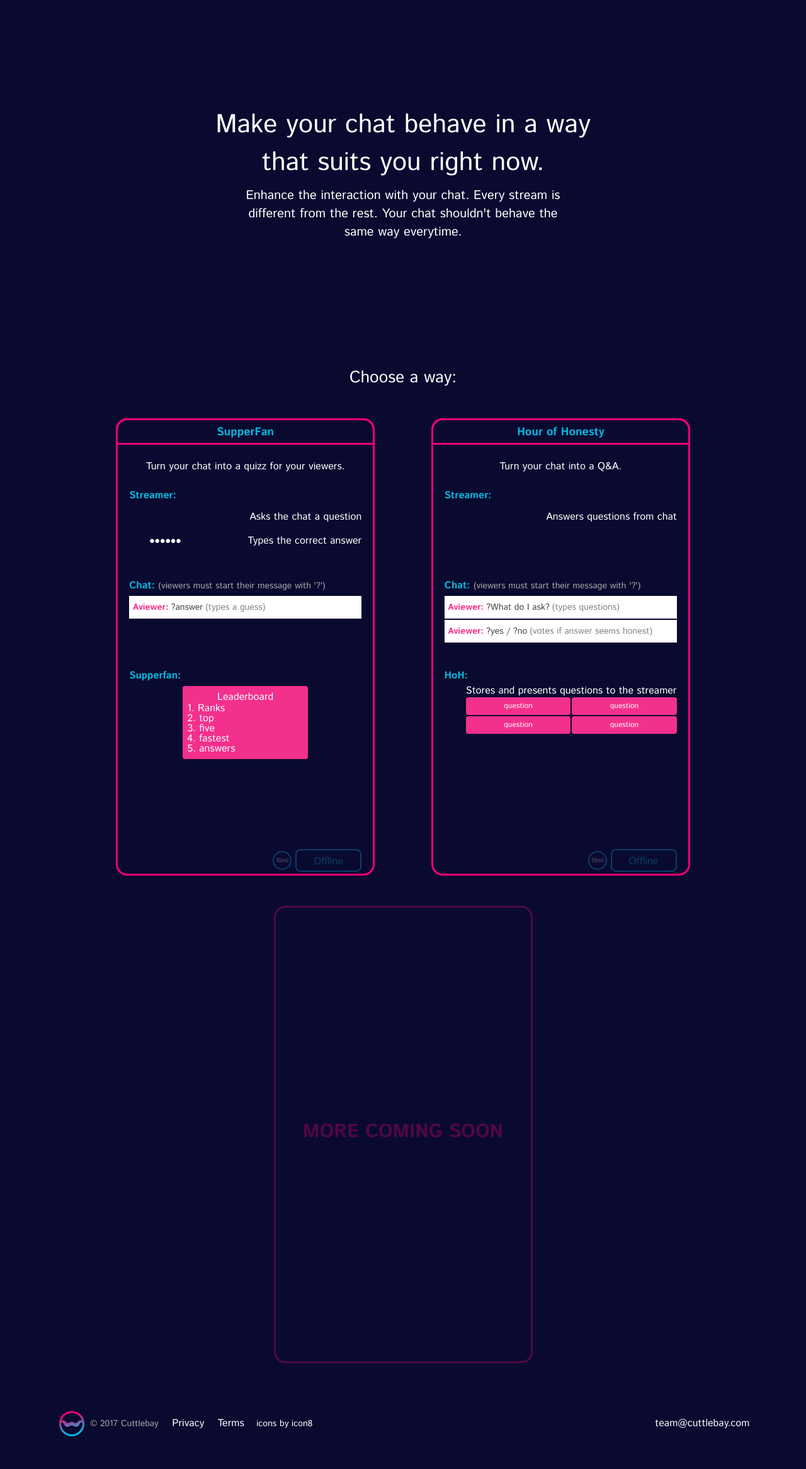
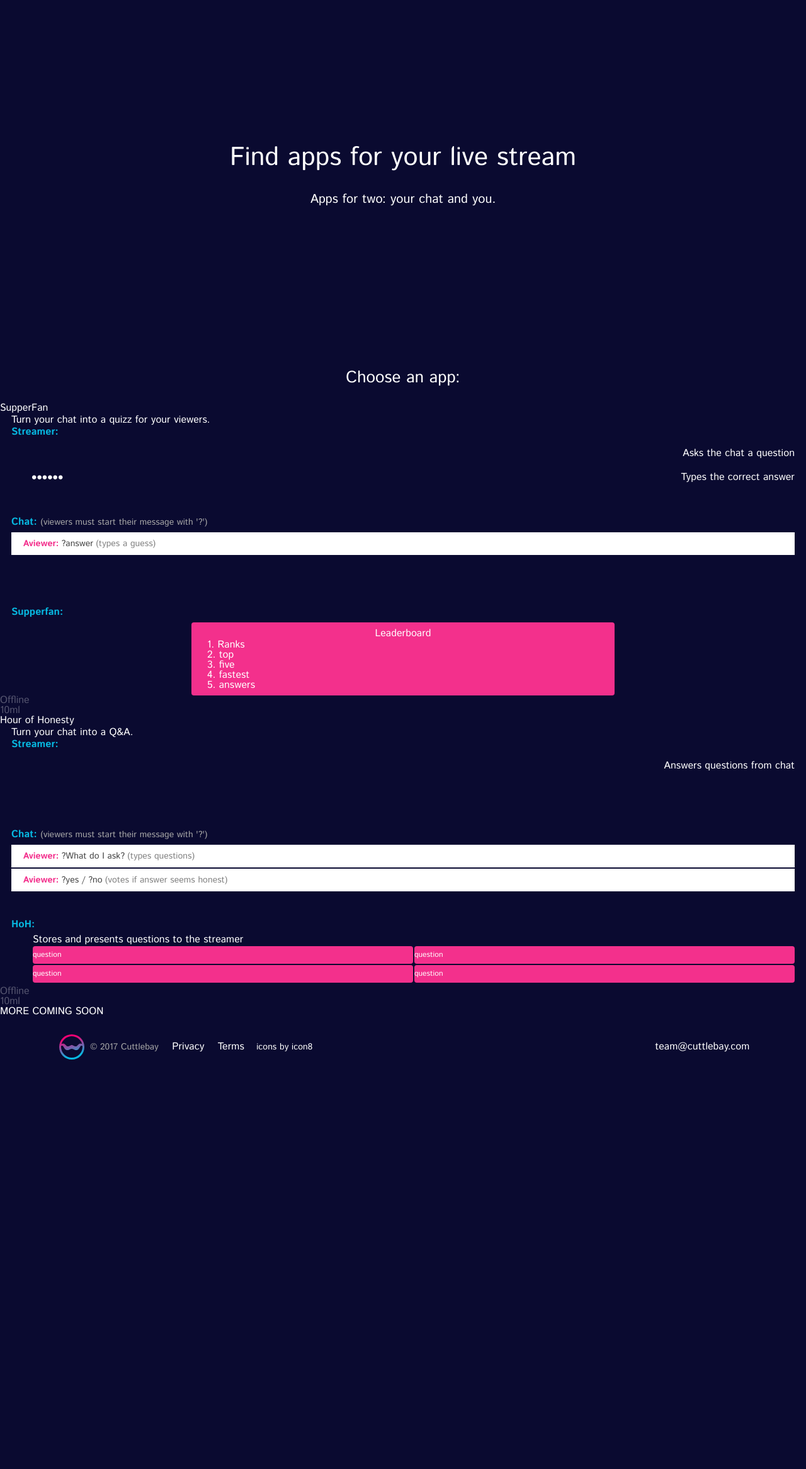
Before and after one commit to CuttleFysh/cuttlet, a Django app: page / in a window 1280 px wide. Shown: the part 48-2380 px from the top of the page at 63% size. After the commit the page ends 1730 px from the top, so only its background shows below. Run offline with Django 3.2, Linux system fonts and the light colour scheme; the visitor is signed in with stand-in values (Sample User, id 1); some libraries are stand-ins or nearby versions.

Commit message:
Change way to app

```diff
--- a/cuttlet_home/models.py
+++ b/cuttlet_home/models.py
@@ -7,7 +7,7 @@ class Profile(models.Model):
     user = models.OneToOneField(User, on_delete=models.CASCADE, editable=False)
     name = models.TextField(default='')
     account_type = models.TextField(default='')
-    thumbnail_url = models.TextField(default='http://via.placeholder.com/36.png/8ADCE5?text=+');
+    thumbnail_url = models.TextField(default='https://via.placeholder.com/36.png/07B8E1?text=+');
     juice_ml = models.IntegerField(default=100)
     all_juice = models.IntegerField(default=0)
 
--- a/cuttlet_home/templates/cuttlet_home/base.html
+++ b/cuttlet_home/templates/cuttlet_home/base.html
@@ -59,7 +59,7 @@
                         <span>Thank you for joining us this early!!</span><br><br>
                         During the BETA your Juice ml
                         will stay the same.<br>
-                        Also, every different <b>way</b> you use to
+                        Also, every different <b>app</b> you use to
                         change your chat won't consume
                         any Juice.<br><br>
                         We are working hard to give you the best experience.<br>
--- a/cuttlet_home/templates/cuttlet_home/home.html
+++ b/cuttlet_home/templates/cuttlet_home/home.html
@@ -3,7 +3,7 @@
 
 {% block meta %}
     <title>Cuttlebay</title>
-    <meta name="description" content="Make your chat behave in a way that suits you right now. Enhance the interaction with your chat. Every stream is different from the rest. Your chat shouldn't behave the same way everytime."/>
+    <meta name="description" content="Find apps for your live stream. Apps for two: your chat and you."/>
 {% endblock %}
 
 {% block styles %}
@@ -14,21 +14,19 @@
     {% csrf_token %}
     <div id="explanation">
         <p>
-            Make your chat behave in a way that suits you right now.<br>
+            Find apps for your live stream<br>
             <span>
-                Enhance the interaction with your chat.
-                Every stream is different from the rest.
-                Your chat shouldn't behave the same way everytime.
+                Apps for two: your chat and you.
             </span>
         </p>
     </div>
     <div id="title_choose">
-        {% if user.is_authenticated %}Choose a way:{% else %}Login to choose a way:{% endif %}
+        {% if user.is_authenticated %}Choose an app:{% else %}Login to choose an app:{% endif %}
     </div>
-    <div id="container_all_ways">
-        <div id="supperfan_container" class="container_way">
-            <div class="title_way">SupperFan</div>
-            <div class="explanation_way container_concern">
+    <div id="container_all_apps">
+        <div id="supperfan_container" class="container_app">
+            <div class="title_app">SupperFan</div>
+            <div class="explanation_app container_concern">
                 <span>Turn your chat into a quizz for your viewers.</span>
             </div>
             <div class="concern_streamer container_concern">
@@ -55,7 +53,7 @@
                     </div>
                 </div>
             </div>
-            <div class="concern_way container_concern">
+            <div class="concern_app container_concern">
                 <div class="title_concern">Supperfan:</div>
                 <div class="content_concern">
                     <div class="element_ranks">
@@ -69,14 +67,14 @@
                 </div>
             </div>
             {% if user.is_authenticated %}
-                <a class="button_start button_trigger_way" onclick="return startWay(10)" href="/supperfan/new/">Start</a>
-                <div class="button_start_offline button_trigger_way">Offline</div>
-                <div class="label_cost_way label_cost_off" data-ml="10">10ml</div>
+                <a class="button_start button_trigger_app" onclick="return startApp(10)" href="/supperfan/new/">Start</a>
+                <div class="button_start_offline button_trigger_app">Offline</div>
+                <div class="label_cost_app label_cost_off" data-ml="10">10ml</div>
             {% endif %}
         </div><!--
-        --><div id="hoh_container" class="container_way">
-            <div class="title_way">Hour of Honesty</div>
-            <div class="explanation_way container_concern">
+        --><div id="hoh_container" class="container_app">
+            <div class="title_app">Hour of Honesty</div>
+            <div class="explanation_app container_concern">
                 <span>Turn your chat into a Q&A.</span>
             </div>
             <div class="concern_streamer container_concern">
@@ -100,7 +98,7 @@
                     </div>
                 </div>
             </div>
-            <div class="concern_way container_concern">
+            <div class="concern_app container_concern">
                 <div class="title_concern">HoH:</div>
                 <div class="content_concern">
                     <div class="element_grid">
@@ -117,13 +115,13 @@
                 </div>
             </div>
             {% if user.is_authenticated %}
-                <a class="button_start button_trigger_way" onclick="return startWay(10)" href="/hoh/new/">Start</a>
-                <div class="button_start_offline button_trigger_way">Offline</div>
-                <div class="label_cost_way label_cost_off" data-ml="10">10ml</div>
+                <a class="button_start button_trigger_app" onclick="return startApp(10)" href="/hoh/new/">Start</a>
+                <div class="button_start_offline button_trigger_app">Offline</div>
+                <div class="label_cost_app label_cost_off" data-ml="10">10ml</div>
             {% endif %}
         </div><!--
-        --><div id="next_way" class="container_way">
-            <div id="next_way_text">MORE COMING SOON</div>
+        --><div id="next_app" class="container_app">
+            <div id="next_app_text">MORE COMING SOON</div>
         </div>
     </div>
     <div id="footer">
--- a/hoh/templates/hoh/hoh.html
+++ b/hoh/templates/hoh/hoh.html
@@ -3,7 +3,7 @@
 
 {% block meta %}
     <title>Hour of Honesty - Cuttlebay</title>
-    <meta name="description" content="One of Cuttlebay's ways of changing your chat. Put yourself into the challenge of honestly answering questions for one hour."/>
+    <meta name="description" content="One of Cuttlebay's app for you and your chat. Put yourself into the challenge of honestly answering questions for one hour."/>
 {% endblock %}
 
 {% block styles %}
--- a/supperfan/templates/supperfan/supperfan.html
+++ b/supperfan/templates/supperfan/supperfan.html
@@ -3,7 +3,7 @@
 
 {% block meta %}
     <title>Supperfan - Cuttlebay</title>
-    <meta name="description" content="One of Cuttlebay's ways of changing your chat. Find the one viewer who answers the fastest to your questions."/>
+    <meta name="description" content="One of Cuttlebay's apps for you and your chat. Find the one viewer who answers the fastest to your questions."/>
 {% endblock %}
 
 {% block styles %}
```
Also changed, not shown: cuttlet_home/static/css/home.css (+11 -19 lines), cuttlet_home/static/js/home.js (+7 -7 lines), cuttlet_home/migrations/0005_auto_20170904_2043.py (added).
